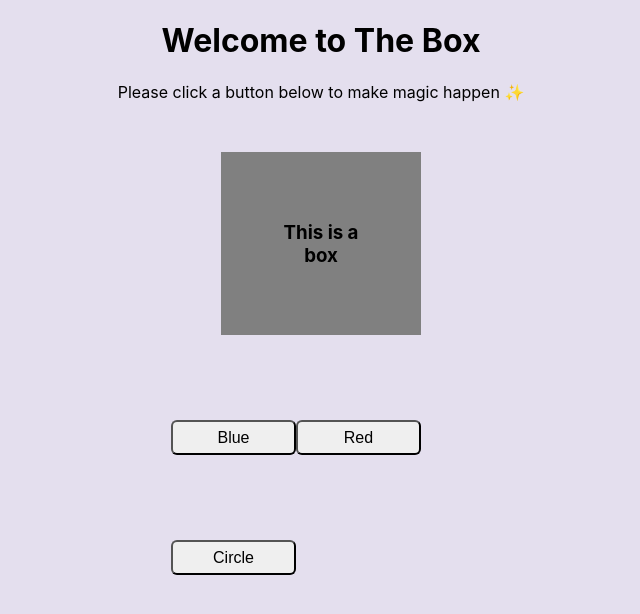
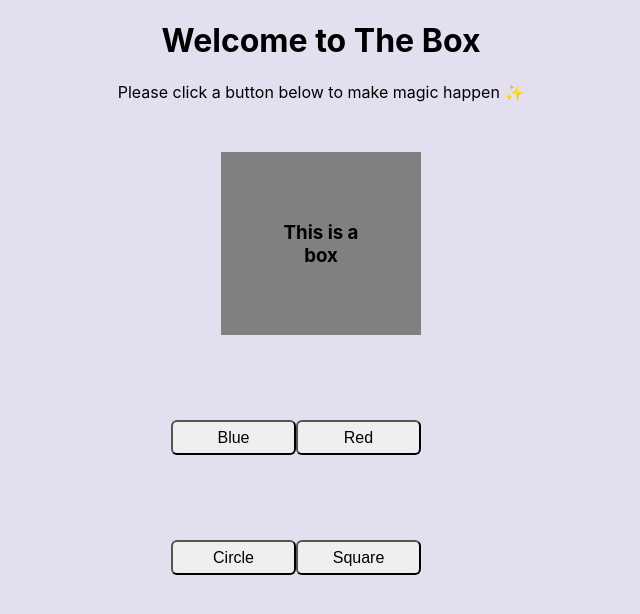
Before and after one commit to antdke/styled-buttons, a React (Create React App) app: page / in a window 1280 px wide. Shown: the top 614 px of the page, without its empty margins (319-959 px from the left). Built offline with nearby package versions, Linux system fonts and the light colour scheme.

Commit message:
Create Square Button and divided the button sections by comments

```diff
--- a/src/components/BoxAndButtons.tsx
+++ b/src/components/BoxAndButtons.tsx
@@ -23,6 +23,7 @@ const BoxAndButtons = () => {
   return (
     <div>
       <Box color={color} curves={curves} />
+      {/* Colors */}
       <section style={gridStyles}>
         <button style={buttonStyles} onClick={() => setColor("blue")}>
           Blue
@@ -31,9 +32,13 @@ const BoxAndButtons = () => {
           Red
         </button>
       </section>
+      {/* Shapes */}
       <section style={gridStyles}>
         <button style={buttonStyles} onClick={() => setCurves("50%")}>
           Circle
+        </button>
+        <button style={buttonStyles} onClick={() => setCurves("0%")}>
+          Square
         </button>
       </section>
     </div>
```
